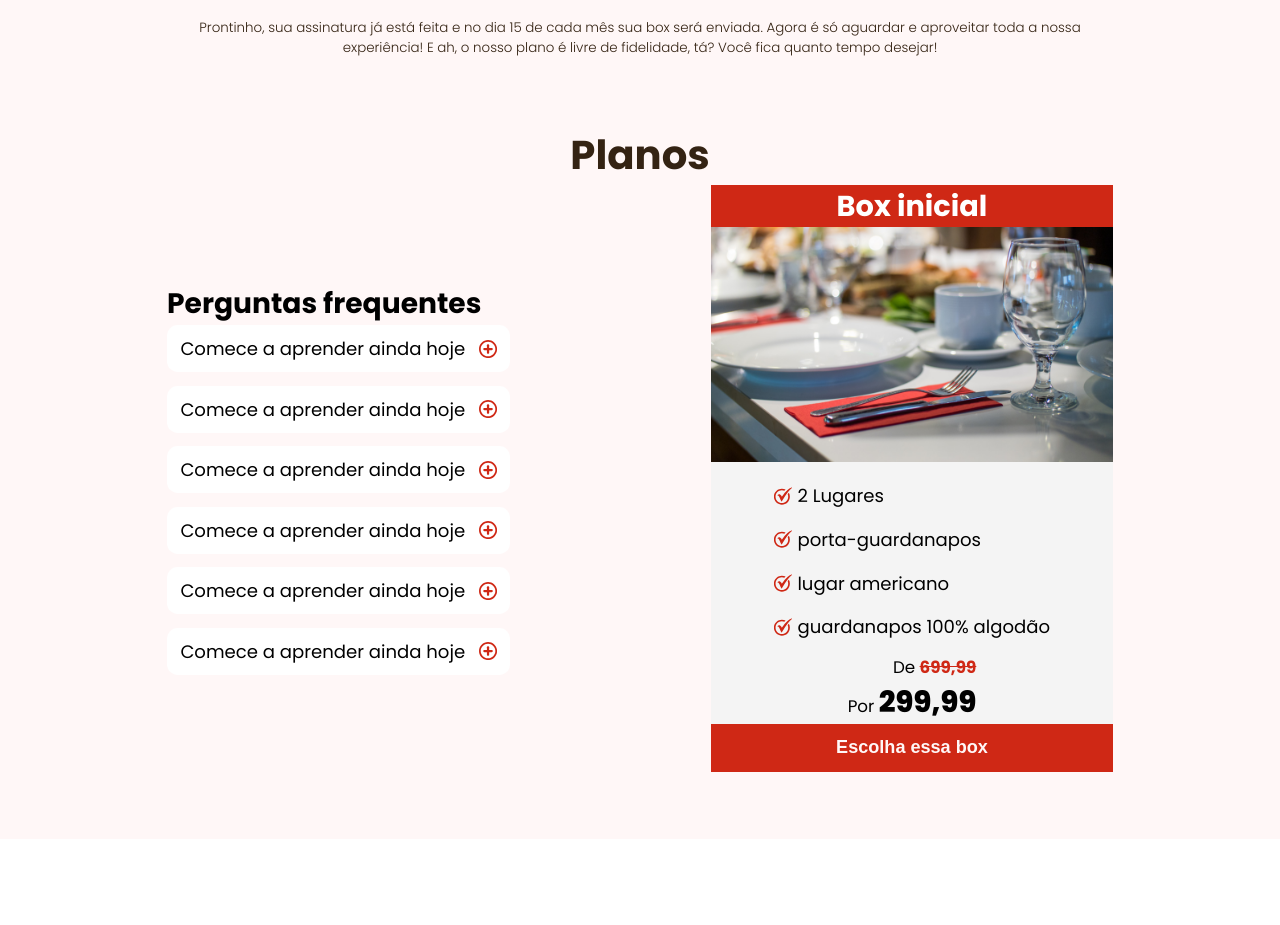
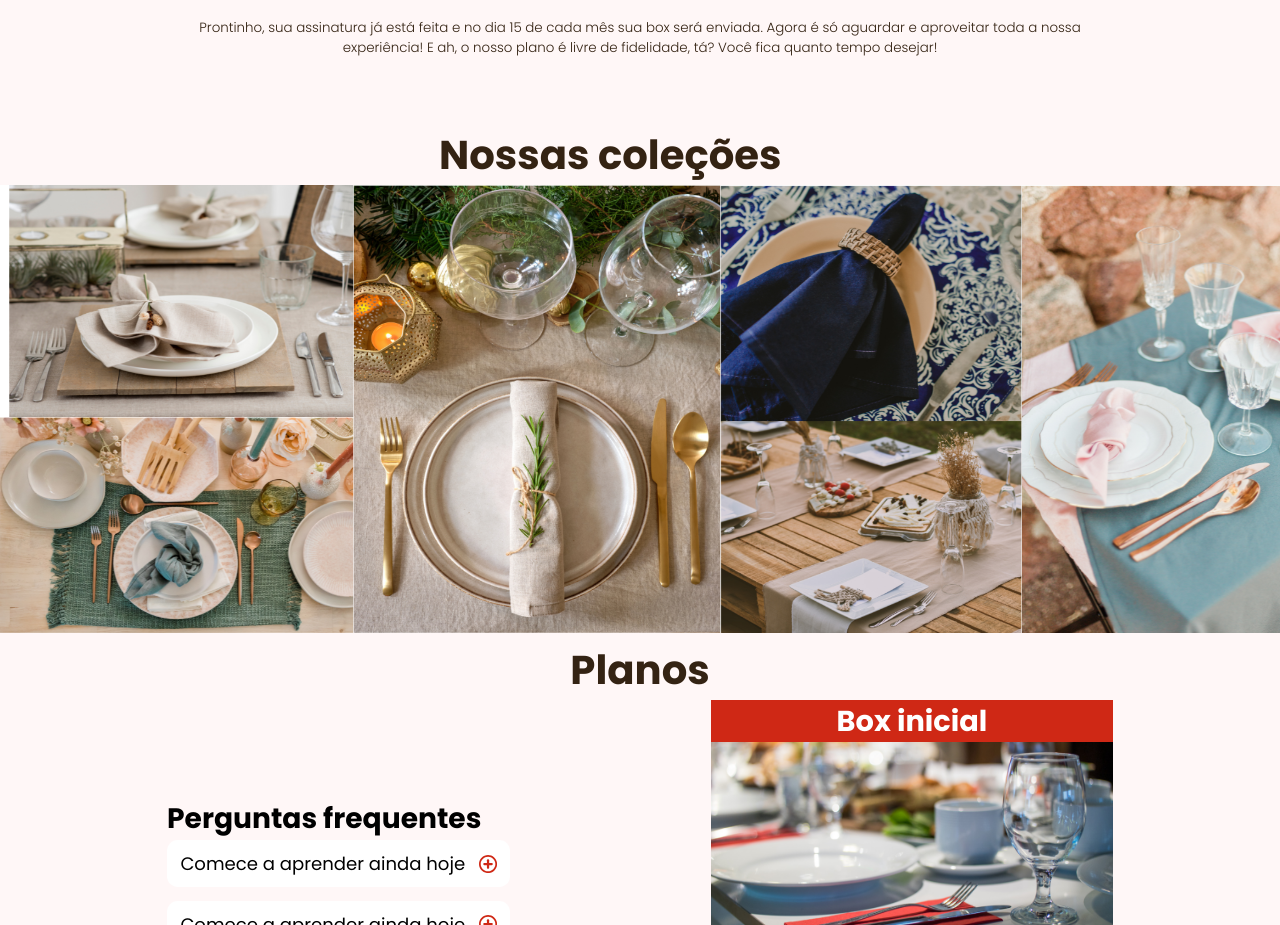
Before and after one commit to GBRbotelho/deCoracoes, a React (Vite) app: page / in a window 1280 px wide. Shown: the part 2611-3536 px from the top of the page. Before the commit the page ends 3450 px from the top, so only its background shows below. Built offline with nearby package versions, Linux system fonts and the light colour scheme.

Commit message:
Section 5

```diff
--- a/src/pages/Home/@Index.jsx
+++ b/src/pages/Home/@Index.jsx
@@ -18,6 +18,7 @@ export default function Index() {
       <Section2Box />
       <Section3 />
       <Section4Funcionamento />
+      <Section5Fotos />
       <Section7Perguntas />
     </main>
   );
--- a/src/pages/Home/Containers/Section5Fotos.module.css
+++ b/src/pages/Home/Containers/Section5Fotos.module.css
@@ -24,3 +24,9 @@
   width: 100vw;
   height: 35vw;
 }
+
+@media (max-width: 1000px) {
+  .section{
+    display: none;
+  }
+}
```
